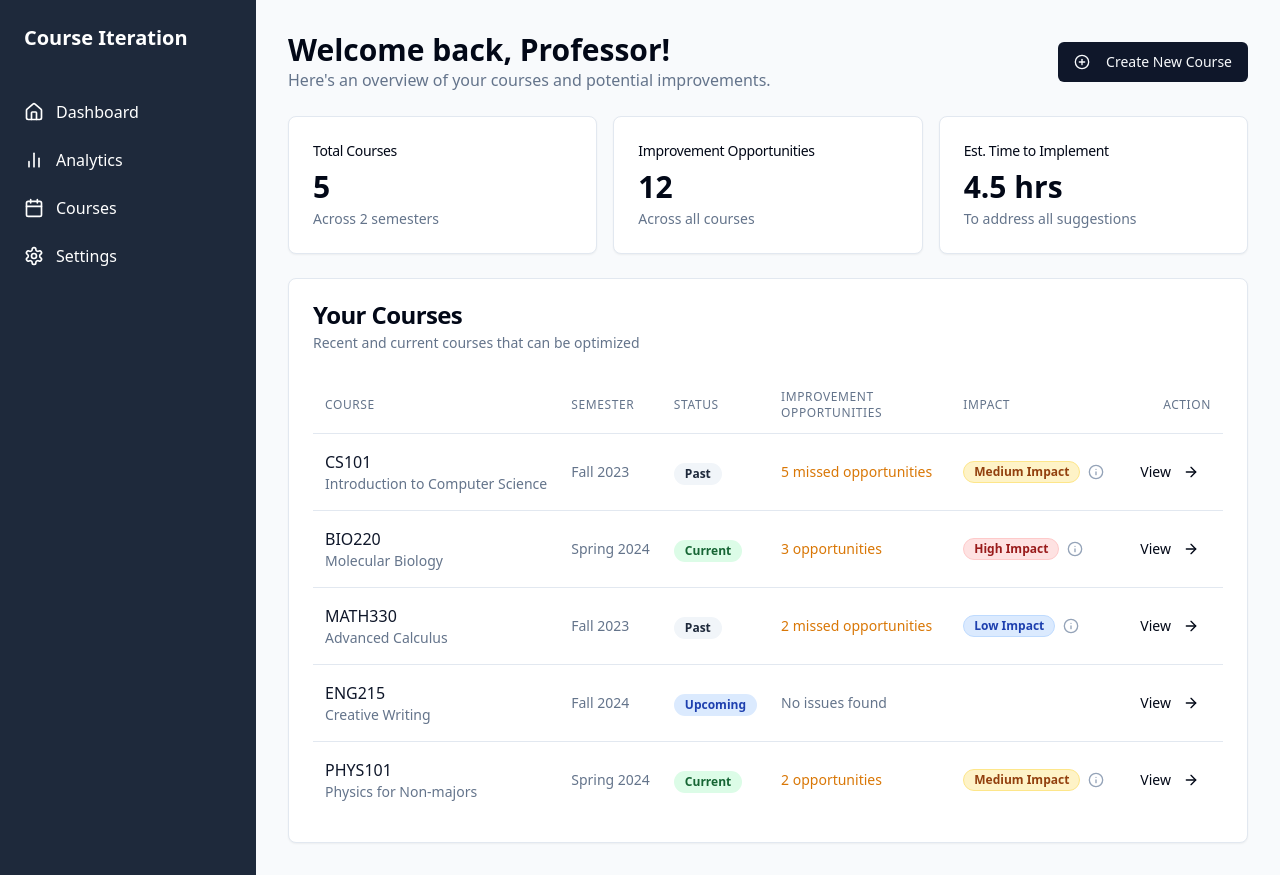
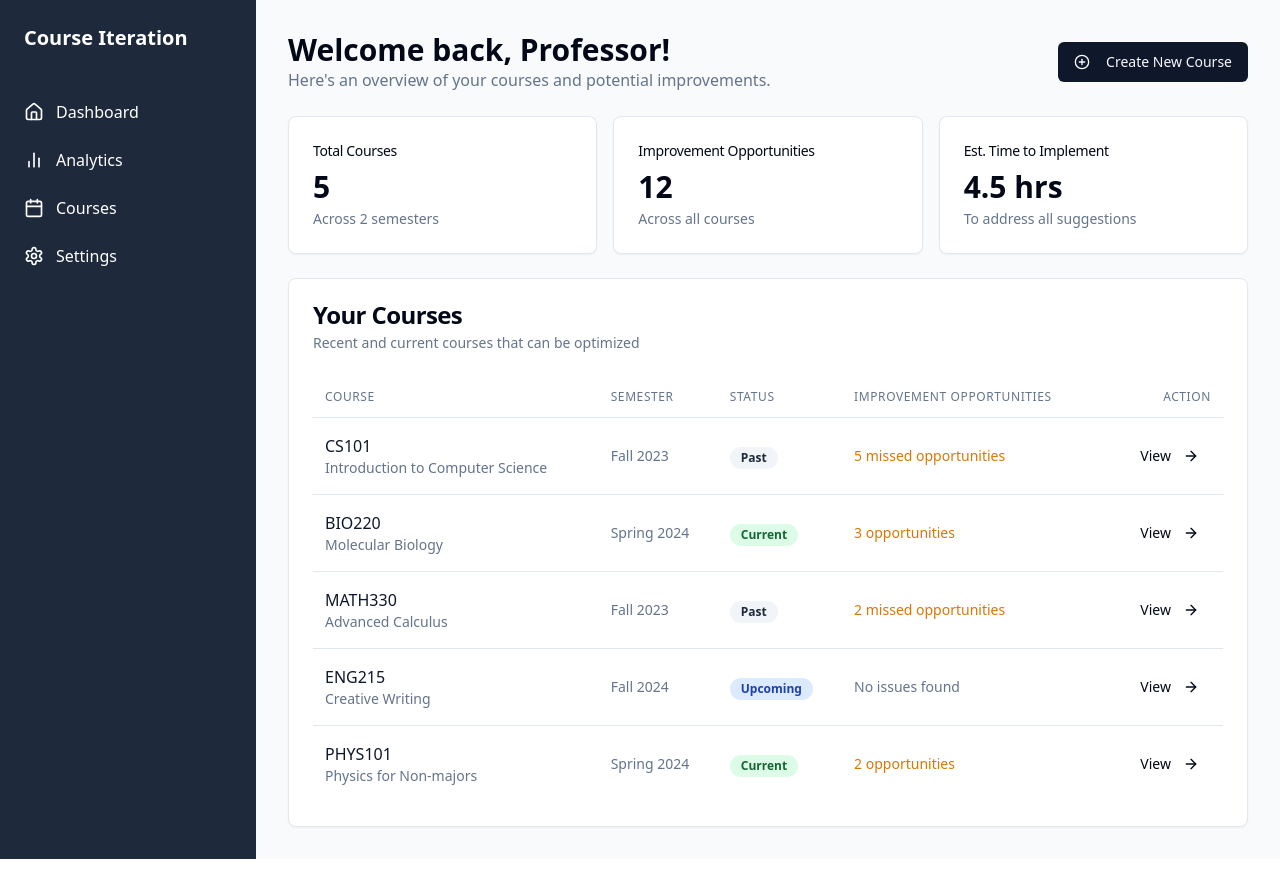
Before and after one commit to Sandorie-one/course-iteration-pilot-next-live, a React (Vite) app: page / in a window 1280 px wide. Built offline with nearby package versions, Linux system fonts and the light colour scheme.

Commit message:
Reverted to commit b2db656ba4feaefcb0721b076ed809421ca576e8

```diff
--- a/src/components/CourseList.tsx
+++ b/src/components/CourseList.tsx
@@ -1,9 +1,9 @@
+
 import { Badge } from "@/components/ui/badge";
 import { Button } from "@/components/ui/button";
-import { ArrowRight, Info } from "lucide-react";
+import { ArrowRight } from "lucide-react";
 import { useState } from "react";
 import { Link } from "react-router-dom";
-import { HoverCard, HoverCardContent, HoverCardTrigger } from "@/components/ui/hover-card";
 
 type Course = {
   id: string;
@@ -13,7 +13,6 @@ type Course = {
   improvements: number;
   timeEstimate: number;
   status: "current" | "past" | "upcoming";
-  impactLevel: "high" | "medium" | "low";
 };
 
 const CourseList = () => {
@@ -25,8 +24,7 @@ const CourseList = () => {
       semester: "Fall 2023",
       improvements: 5,
       timeEstimate: 1.5,
-      status: "past",
-      impactLevel: "medium"
+      status: "past"
     },
     {
       id: "2",
@@ -35,8 +33,7 @@ const CourseList = () => {
       semester: "Spring 2024",
       improvements: 3,
       timeEstimate: 1.0,
-      status: "current",
-      impactLevel: "high"
+      status: "current"
     },
     {
       id: "3",
@@ -45,8 +42,7 @@ const CourseList = () => {
       semester: "Fall 2023",
       improvements: 2,
       timeEstimate: 0.5,
-      status: "past",
-      impactLevel: "low"
+      status: "past"
     },
     {
       id: "4",
@@ -55,8 +51,7 @@ const CourseList = () => {
       semester: "Fall 2024",
       improvements: 0,
       timeEstimate: 0,
-      status: "upcoming",
-      impactLevel: "low"
+      status: "upcoming"
     },
     {
       id: "5",
@@ -65,8 +60,7 @@ const CourseList = () => {
       semester: "Spring 2024",
       improvements: 2,
       timeEstimate: 1.5,
-      status: "current",
-      impactLevel: "medium"
+      status: "current"
     }
   ]);
 
@@ -83,31 +77,6 @@ const CourseList = () => {
     }
   };
 
-  const getImpactBadge = (impactLevel: Course["impactLevel"]) => {
-    switch (impactLevel) {
-      case "high":
-        return {
-          badge: <Badge className="bg-red-100 text-red-800 hover:bg-red-200 border-red-200">High Impact</Badge>,
-          description: "Expected to improve student performance by 15-20% and increase mastery of core learning objectives. Addressing these opportunities promptly is highly recommended."
-        };
-      case "medium":
-        return {
-          badge: <Badge className="bg-amber-100 text-amber-800 hover:bg-amber-200 border-amber-200">Medium Impact</Badge>,
-          description: "Could improve student performance by 8-12% and help clarify challenging concepts. These opportunities are worth implementing when time allows."
-        };
-      case "low":
-        return {
-          badge: <Badge className="bg-blue-100 text-blue-800 hover:bg-blue-200 border-blue-200">Low Impact</Badge>,
-          description: "May enhance the learning experience with 3-5% improvement in specific areas. These are nice-to-have improvements that can be addressed after higher priority items."
-        };
-      default:
-        return {
-          badge: null,
-          description: ""
-        };
-    }
-  };
-
   return (
     <div className="space-y-4">
       <div className="overflow-x-auto">
@@ -118,14 +87,11 @@ const CourseList = () => {
               <th className="px-3 py-3 text-left text-xs font-medium text-slate-500 uppercase tracking-wider">Semester</th>
               <th className="px-3 py-3 text-left text-xs font-medium text-slate-500 uppercase tracking-wider">Status</th>
               <th className="px-3 py-3 text-left text-xs font-medium text-slate-500 uppercase tracking-wider">Improvement opportunities</th>
-              <th className="px-3 py-3 text-left text-xs font-medium text-slate-500 uppercase tracking-wider">Impact</th>
               <th className="px-3 py-3 text-right text-xs font-medium text-slate-500 uppercase tracking-wider">Action</th>
             </tr>
           </thead>
           <tbody className="bg-white divide-y divide-slate-200">
-            {courses.map((course) => {
-              const { badge, description } = getImpactBadge(course.impactLevel);
-              return (
+            {courses.map((course) => (
               <tr key={course.id} className="hover:bg-slate-50">
                 <td className="px-3 py-4 whitespace-nowrap">
                   <div className="font-medium text-slate-900">{course.code}</div>
@@ -146,40 +112,6 @@ const CourseList = () => {
                     </span>
                   ) : "No issues found"}
                 </td>
-                  <td className="px-3 py-4 whitespace-nowrap">
-                    {course.improvements > 0 && (
-                      <HoverCard openDelay={100} closeDelay={300}>
-                        <HoverCardTrigger asChild>
-                          <div className="flex items-center cursor-help">
-                            {badge}
-                            <Info size={16} className="ml-2 text-slate-400" />
-                          </div>
-                        </HoverCardTrigger>
-                        <HoverCardContent
-                          side="right"
-                          align="start"
-                          sideOffset={10}
-                          className="w-80 break-words"
-                        >
-                          <div className="space-y-2">
-                            <h4 className="font-medium">{course.impactLevel.charAt(0).toUpperCase() + course.impactLevel.slice(1)} Impact Level</h4>
-                            <p className="text-sm text-slate-500 break-words">{description}</p>
-
-                            <div className="pt-2 border-t border-slate-100">
-                              <div className="text-xs text-slate-500">
-                                <span className="font-semibold">Projected Grade Impact:</span>
-                                {' '}{course.impactLevel === "high" ? "15-20%" : course.impactLevel === "medium" ? "8-12%" : "3-5%"} improvement
-                              </div>
-                              <div className="text-xs text-slate-500 mt-1">
-                                <span className="font-semibold">Learning Outcome Mastery:</span>
-                                {' '}{course.impactLevel === "high" ? "Significant increase in core objectives" : course.impactLevel === "medium" ? "Moderate improvement in key areas" : "Minor enhancements to specific concepts"}
-                              </div>
-                            </div>
-                          </div>
-                        </HoverCardContent>
-                      </HoverCard>
-                    )}
-                  </td>
                 <td className="px-3 py-4 whitespace-nowrap text-right text-sm">
                   <Link to={`/course/${course.id}`}>
                     <Button variant="ghost" size="sm">
@@ -188,8 +120,7 @@ const CourseList = () => {
                   </Link>
                 </td>
               </tr>
-              );
-            })}
+            ))}
           </tbody>
         </table>
       </div>
```
Lines whose indentation alone changed are shown as unchanged.
